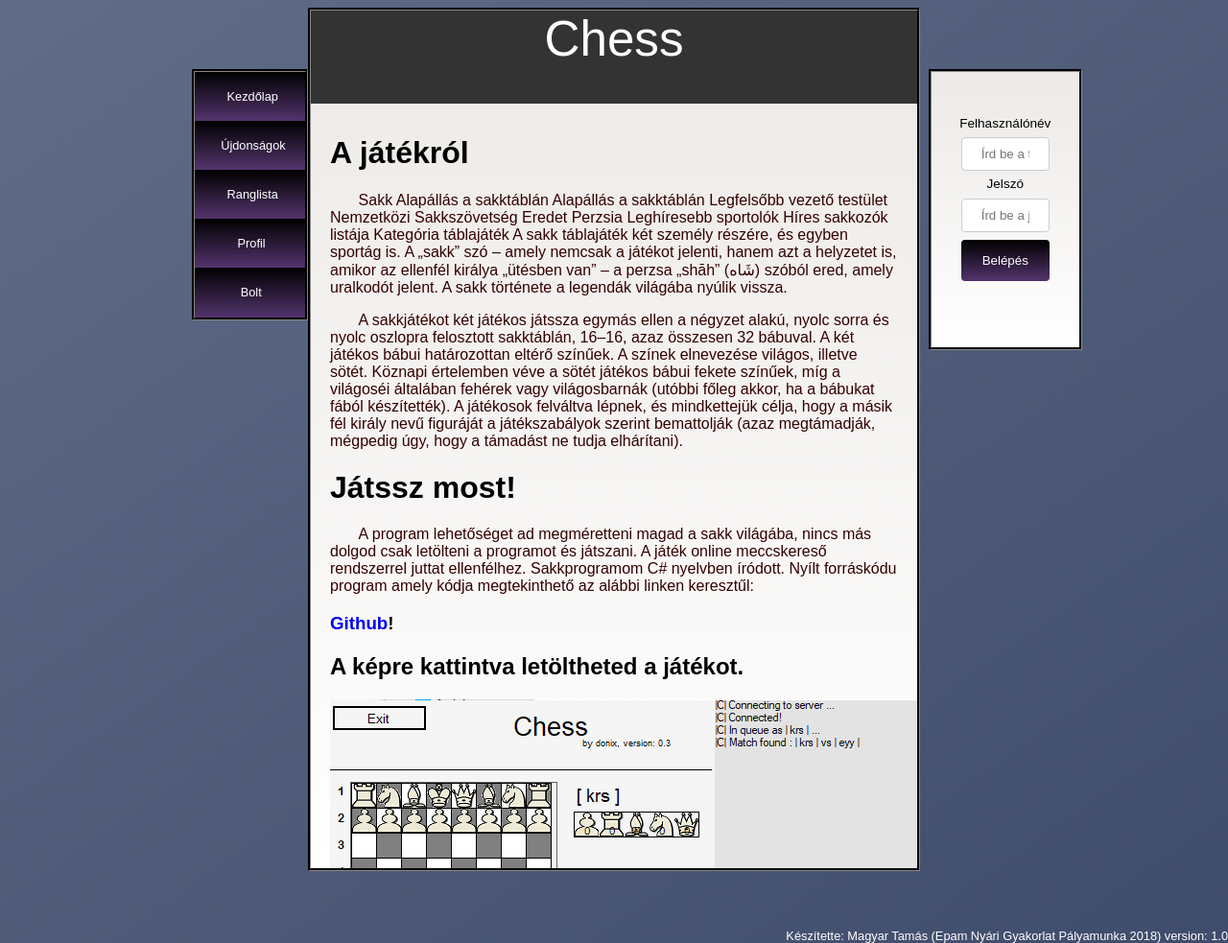
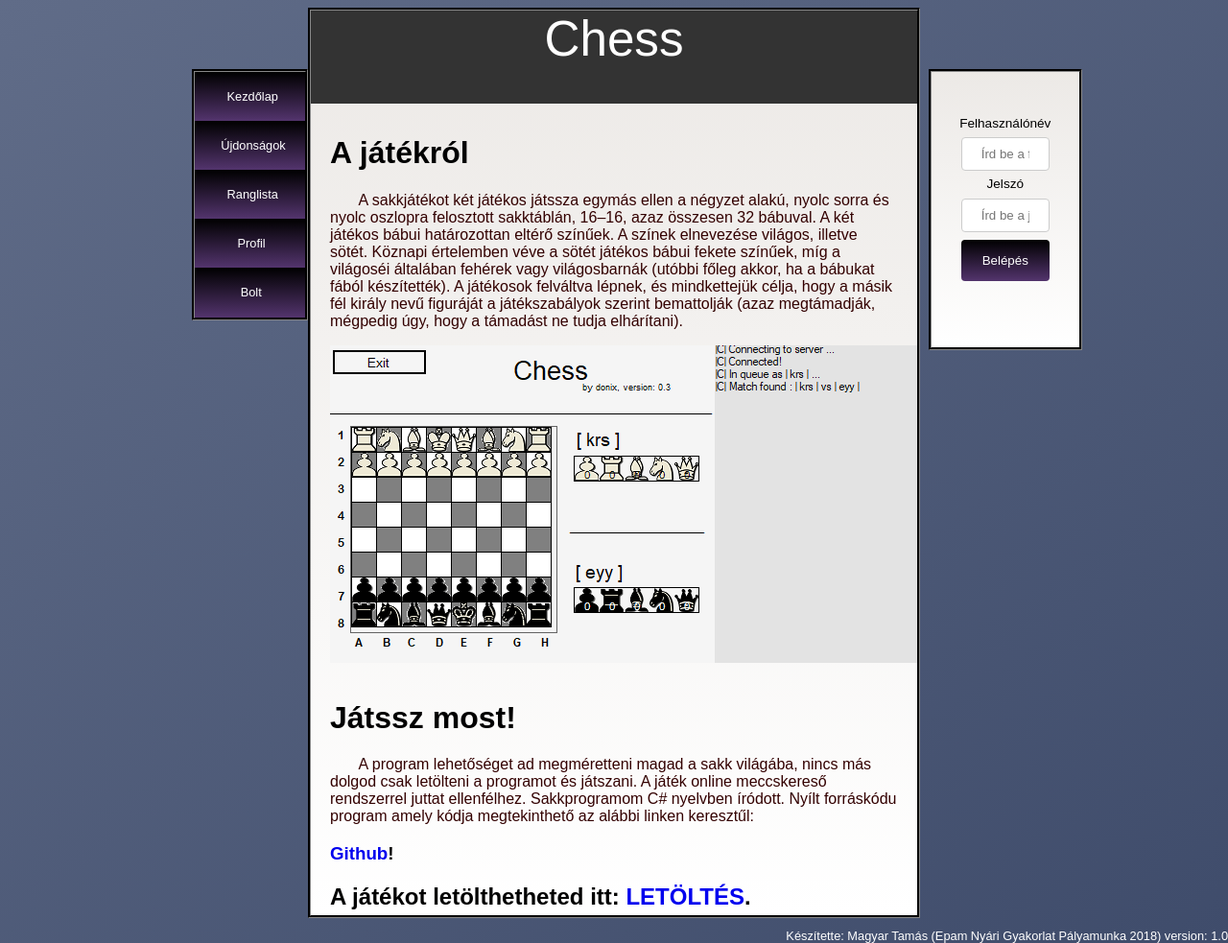
Before and after one commit to DoniXDev/Chess-WebAplication, a PHP site: page / in a window 1280 px wide. Shown: the whole page at 96% size. Run offline with PHP 8.4, Linux system fonts and the light colour scheme; a stand-in replaces the project's code that opens the database connection.

Commit message:
0.12.2
* image replaced

```diff
--- a/pages/home.php
+++ b/pages/home.php
@@ -1,19 +1,11 @@
 <!-- Home page, some information -->
 <h1>A játékról</h1>
-<p>
-Sakk
-Alapállás a sakktáblán
-Alapállás a sakktáblán
-Legfelsőbb vezető testület	Nemzetközi Sakkszövetség
-Eredet	Perzsia
-Leghíresebb sportolók	Híres sakkozók listája
-Kategória	táblajáték
-A sakk táblajáték két személy részére, és egyben sportág is. A „sakk” szó – amely nemcsak a játékot jelenti, hanem azt a helyzetet is, amikor az ellenfél királya „ütésben van” – a perzsa „shāh” (شَاه) szóból ered, amely uralkodót jelent. A sakk története a legendák világába nyúlik vissza.
-</p>
 
 <p>
 A sakkjátékot két játékos játssza egymás ellen a négyzet alakú, nyolc sorra és nyolc oszlopra felosztott sakktáblán, 16–16, azaz összesen 32 bábuval. A két játékos bábui határozottan eltérő színűek. A színek elnevezése világos, illetve sötét. Köznapi értelemben véve a sötét játékos bábui fekete színűek, míg a világoséi általában fehérek vagy világosbarnák (utóbbi főleg akkor, ha a bábukat fából készítették). A játékosok felváltva lépnek, és mindkettejük célja, hogy a másik fél király nevű figuráját a játékszabályok szerint bemattolják (azaz megtámadják, mégpedig úgy, hogy a támadást ne tudja elhárítani).
 </p>
+<img class="content-image" src="1.png" />
+<br>
 
 <h1>Játssz most!</h1>
 <p>
@@ -21,6 +13,4 @@ A program lehetőséget ad megméretteni magad a sakk világába, nincs más dol
 </p>
 <h3><a href="https://github.com/DoniXDev/Chess">Github</a>!</h3>
 
-<h2>A képre kattintva letöltheted a játékot.</h2>
-
-<a href="http://donixdev.esy.es/Chess%200.4.1.zip"><img class="content-image" src="1.png" /></a>
+<h2>A játékot letölthetheted itt: <a href="http://donixdev.esy.es/Chess%200.4.1.zip">LETÖLTÉS</a>.</h2>
--- a/style.css
+++ b/style.css
@@ -88,8 +88,8 @@
 
 #sub-content
 {
-	overflow:scroll;
-	height:80%;
+	overflow: auto;
+	height:85%;
 	padding: 12px 20px;
 }
 
```
Also changed, not shown: 1.png.
